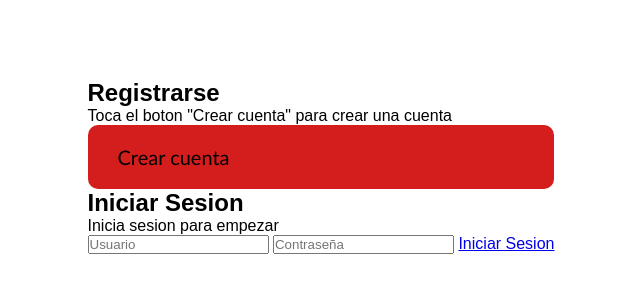
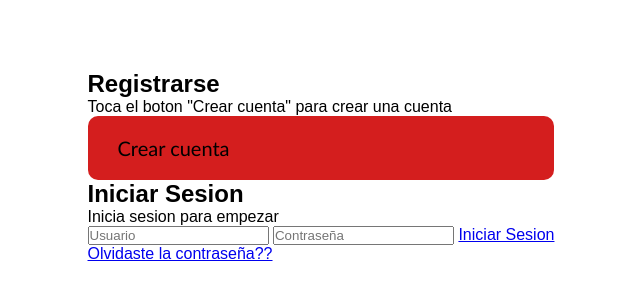
Before and after one commit to 48592475/Tagy-games, a plain HTML site: page Front--End-Elian/Pagina2.html in a window 1280 px wide. Shown: the part 234-534 px from the top of the page, without its empty margins (319-959 px from the left). Drawn offline with Linux system fonts and the light colour scheme.

Commit message:
boton olvidaste la contraseña??

```diff
--- a/Front--End-Elian/Pagina2.html
+++ b/Front--End-Elian/Pagina2.html
@@ -32,8 +32,11 @@
                     <a class = "butom" href="Pagina4.html">Iniciar Sesion</a>
                 </form>
             </div>
+            <a class = "butom" href="Pagina5.html">Olvidaste la contraseña??</a>
         </div>
     </div>
+
+
 
     <!--     <a  class="button"href="file:///C:/Users/48366467/Downloads/Proyecto%20Tagy-1/index.html">Enlaces</a>
  -->
```
Also changed, not shown: Front--End-Elian/Pagina5.html (+1 -1 lines).
